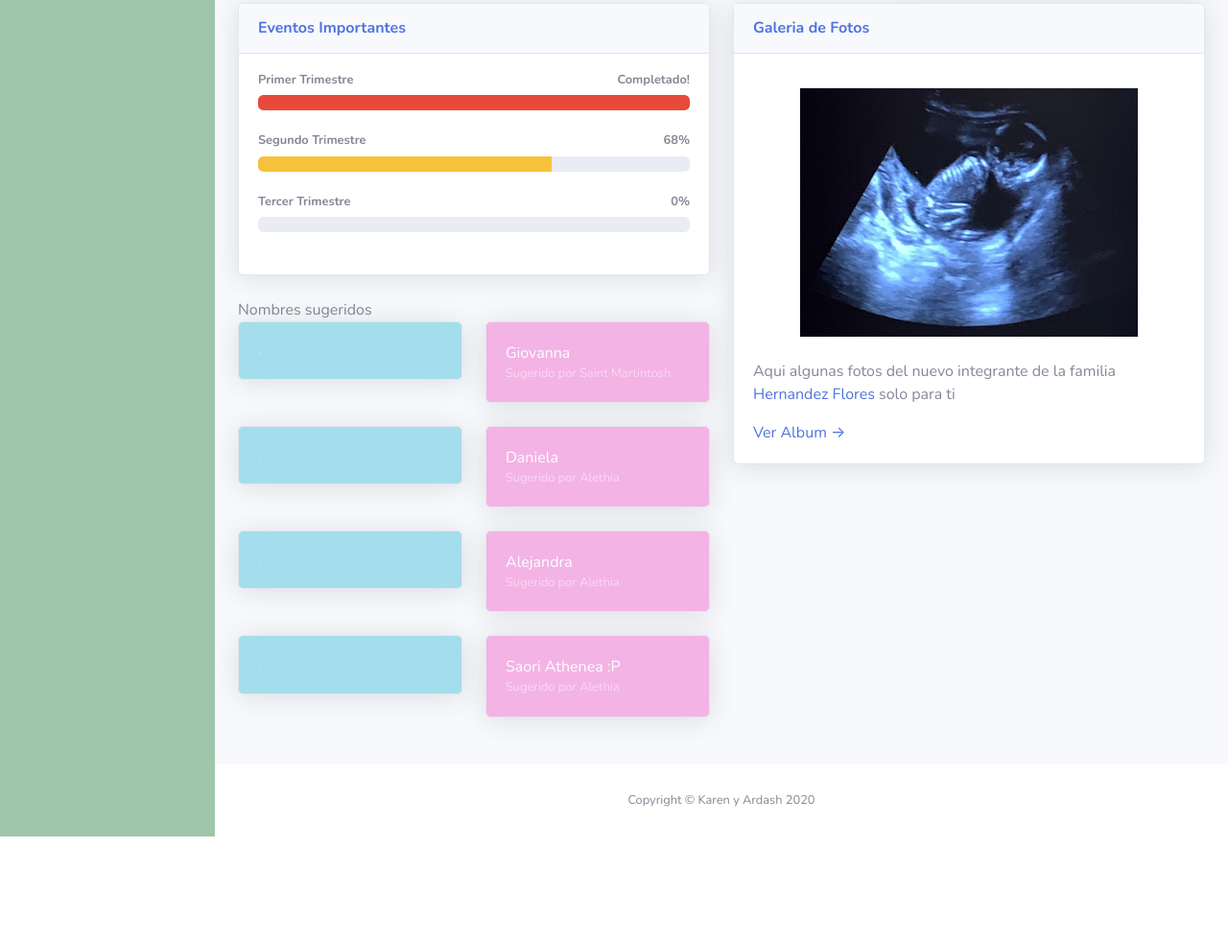
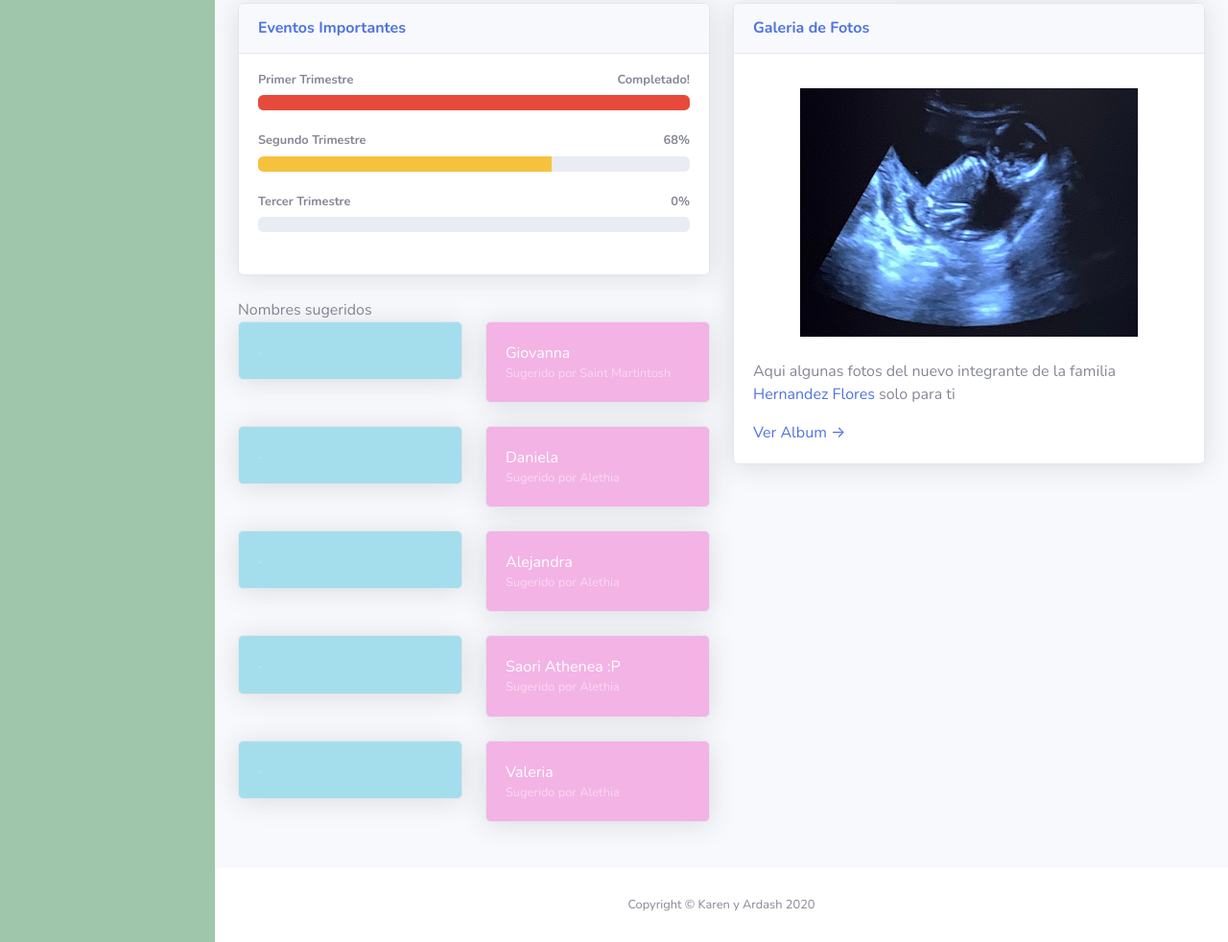
Before and after one commit to ardache/bby2, a website with bundled scripts: page index.html in a window 1280 px wide. Shown: the part 1864-2846 px from the top of the page at 96% size. Before the commit the page ends 2736 px from the top, so only its background shows below. Built offline with nearby package versions, Linux system fonts and the light colour scheme.

Commit message:
prod: new name

```diff
--- a/index.html
+++ b/index.html
@@ -649,6 +649,7 @@
                     </div>
                   </div>
                 </div>
+
                 <div class="col-lg-6 mb-4">
                   <div class="card bg-bbyboy text-white shadow">
                     <div class="card-body">
@@ -665,8 +666,29 @@
                   </div>
                 </div>
               </div>
+
+
+              <div class="col-lg-6 mb-4">
+                <div class="card bg-bbyboy text-white shadow">
+                  <div class="card-body">
+
+                    <div class="text-white-50 small">.</div>
+                  </div>
+                </div>
+            </div>
+            <div class="col-lg-6 mb-4">
+              <div class="card bg-bbygirl text-white shadow">
+                <div class="card-body">
+                    Valeria
+                    <div class="text-white-50 small">Sugerido por Alethia</div>
+                </div>
+              </div>
             </div>
 
+
+
+
+            </div>
             </div>
 
             <div class="col-lg-6 mb-4">
```
